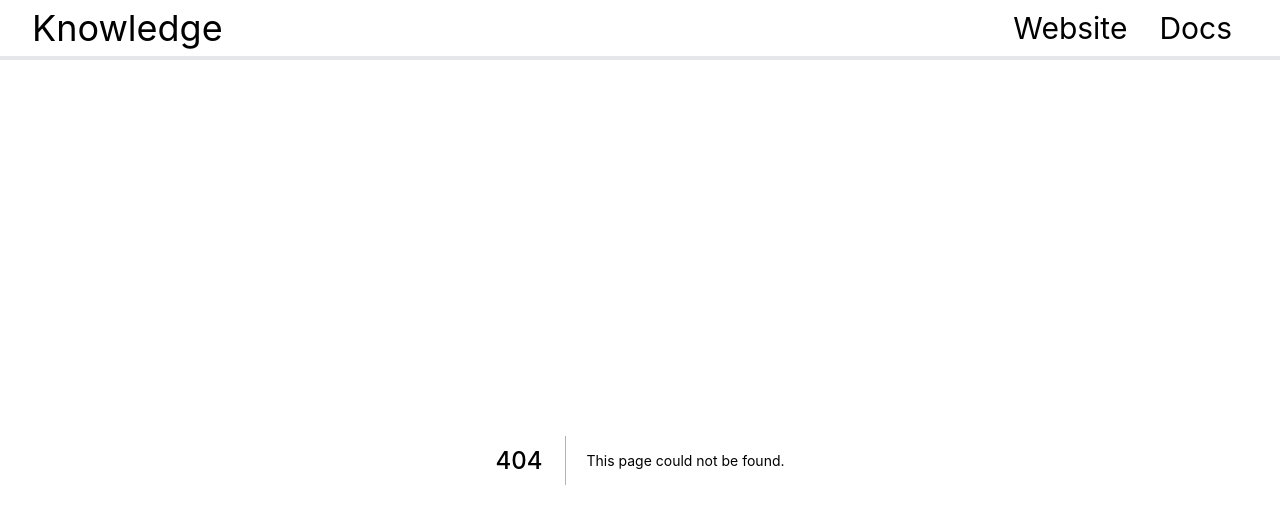
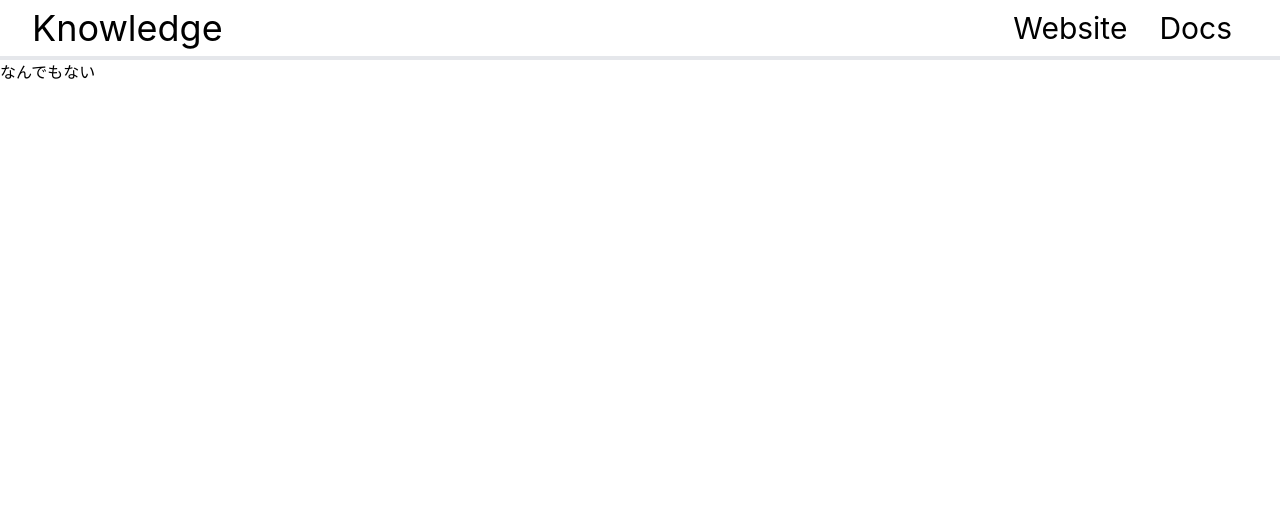
Before and after one commit to RextTeam/knowledge, a Next.js app: page /articles in a window 1280 px wide. Before the commit this address had no page. Shown: the top 508 px of the page. Built offline with nearby package versions, Linux system fonts and the light colour scheme.

Commit message:
Create index.tsx

```diff
--- /dev/null
+++ b/pages/articles/index.tsx
@@ -0,0 +1,3 @@
+export default function Article() {
+    return <p>なんでもない</p>
+}
```
